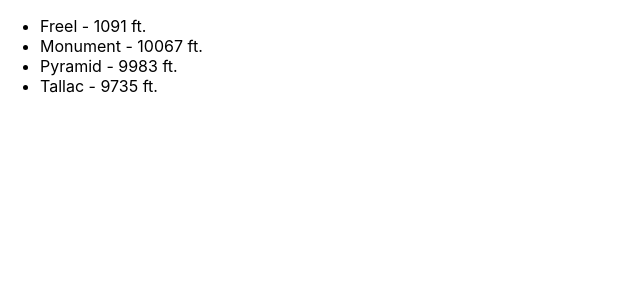
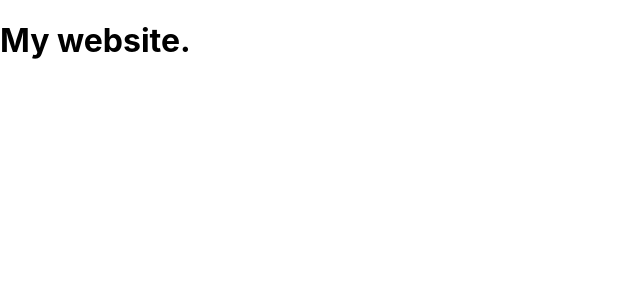
Before and after one commit to ming-tsai/reactjs-training, a React (Create React App) app in the folder essential-training/react-app/: page / in a window 1280 px wide. Shown: the top 300 px of the page, without its empty margins (0-640 px from the left). Built offline with nearby package versions, Linux system fonts and the light colour scheme.

Commit message:
chore(essential-training): finished chapter 07-01
Add react router library

```diff
--- a/essential-training/react-app/package.json
+++ b/essential-training/react-app/package.json
@@ -8,6 +8,7 @@
     "@testing-library/user-event": "^13.5.0",
     "react": "^18.2.0",
     "react-dom": "^18.2.0",
+    "react-router-dom": "^6.3.0",
     "react-scripts": "^5.0.1",
     "web-vitals": "^2.1.4"
   },
--- a/essential-training/react-app/src/App.js
+++ b/essential-training/react-app/src/App.js
@@ -1,35 +1,19 @@
 import './App.css';
 
-const tahoe_peaks = [
-  {name: "Freel", elevation: 1091},
-  {name: "Monument", elevation: 10067},
-  {name: "Pyramid", elevation: 9983},
-  {name: "Tallac", elevation: 9735},
-];
+function Home() {
+  return <h1>My website.</h1>
+}
 
-function List({data, renderItem, renderEmpty}) {
-  return !data.length ?
-    (renderEmpty) :
-    (<ul>
-      {data.map((item) => (
-        <li key={item.name} >
-          {renderItem(item)}
-        </li>
-      ))}
-    </ul>)
+function About() {
+  return <h1>About us.</h1>
+}
+
+function Contact() {
+  return <h1>Contact us.</h1>
 }
 
 function App() {
-  return (
-    <List
-      data={tahoe_peaks}
-      renderEmpty={<p>The list is empty.</p>}
-      renderItem={(item) =>
-        <>
-          {item.name} - {item.elevation} ft.
-        </>
-      } />
-  )
+  return <Home />
 }
 
 export default App;
```
Also changed, not shown: 1 other file (tests, documents, lock files or other folders).
